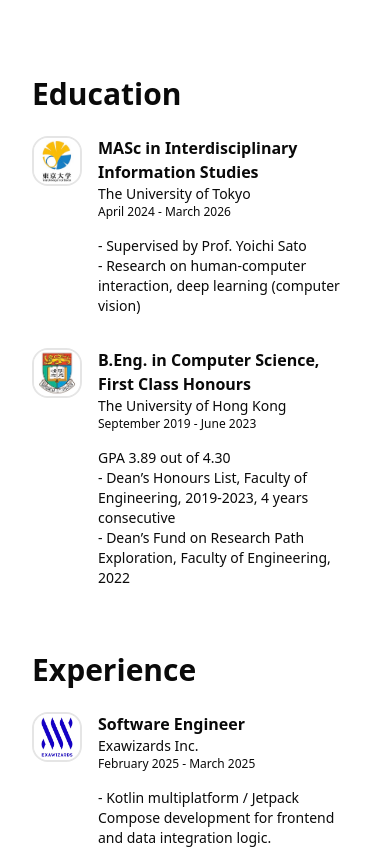
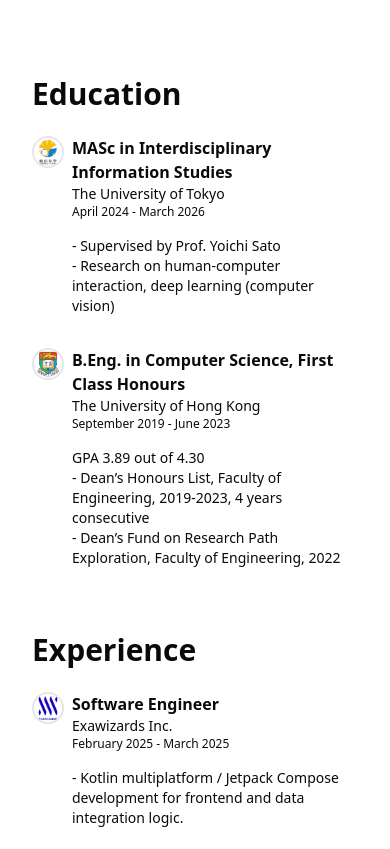
Before and after one commit to louishhy/louishhy-homepage, a Next.js app: page / in a window 390 px wide. Shown: the part 800-1649 px from the top of the page. Built offline with nearby package versions, Linux system fonts and the light colour scheme.

Commit message:
adapt image size for mobile

```diff
--- a/src/app/(home)/components/ResumeItem.tsx
+++ b/src/app/(home)/components/ResumeItem.tsx
@@ -12,9 +12,9 @@ export interface ResumeItemProps {
 
 const ResumeItem = (props: ResumeItemProps) => {
   return (
-    <div className="flex flex-row items-start justify-start gap-4">
+    <div className="flex flex-row items-start justify-start gap-2 sm:gap-4">
       {props.orgIconSrc && (
-        <div className="relative h-[50px] w-[50px] flex-shrink-0">
+        <div className="relative size-8 flex-shrink-0 sm:size-[50px]">
           <Image
             className="rounded-2xl border-2 object-cover"
             src={props.orgIconSrc}
```
